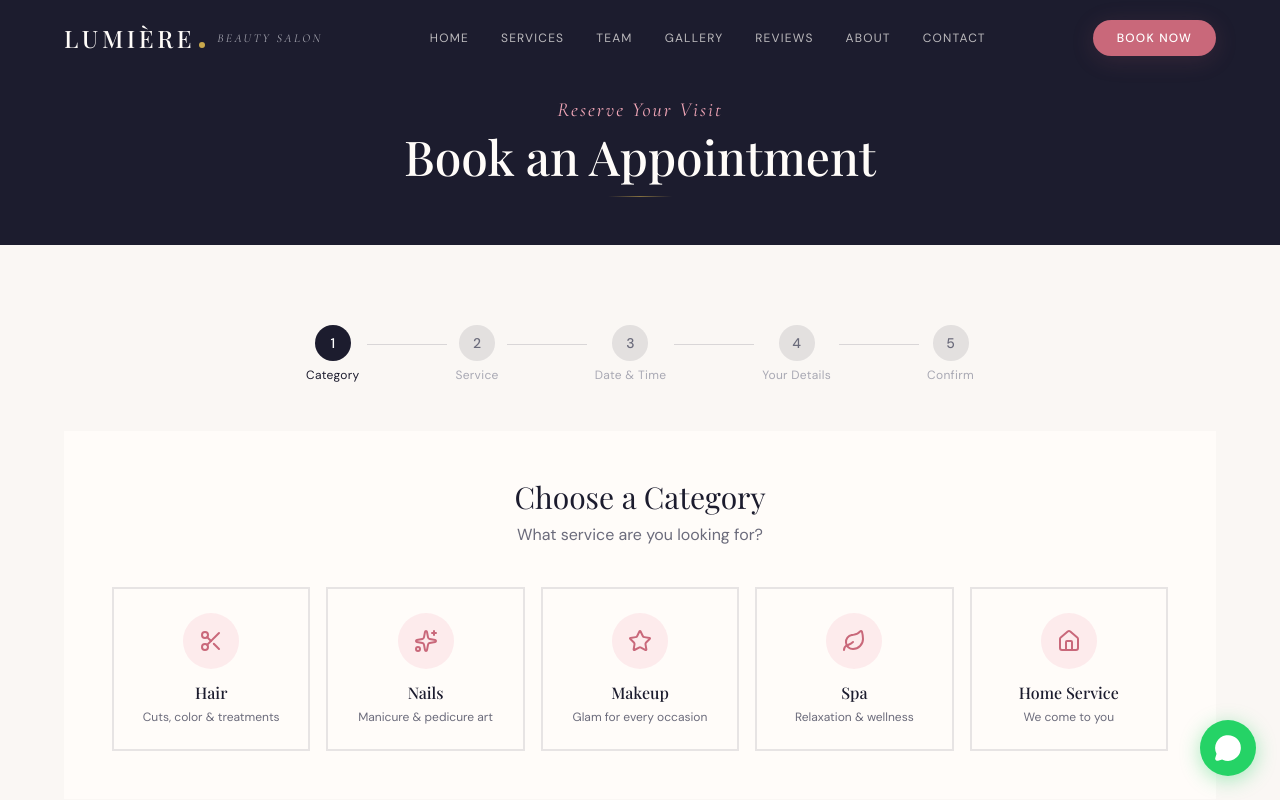
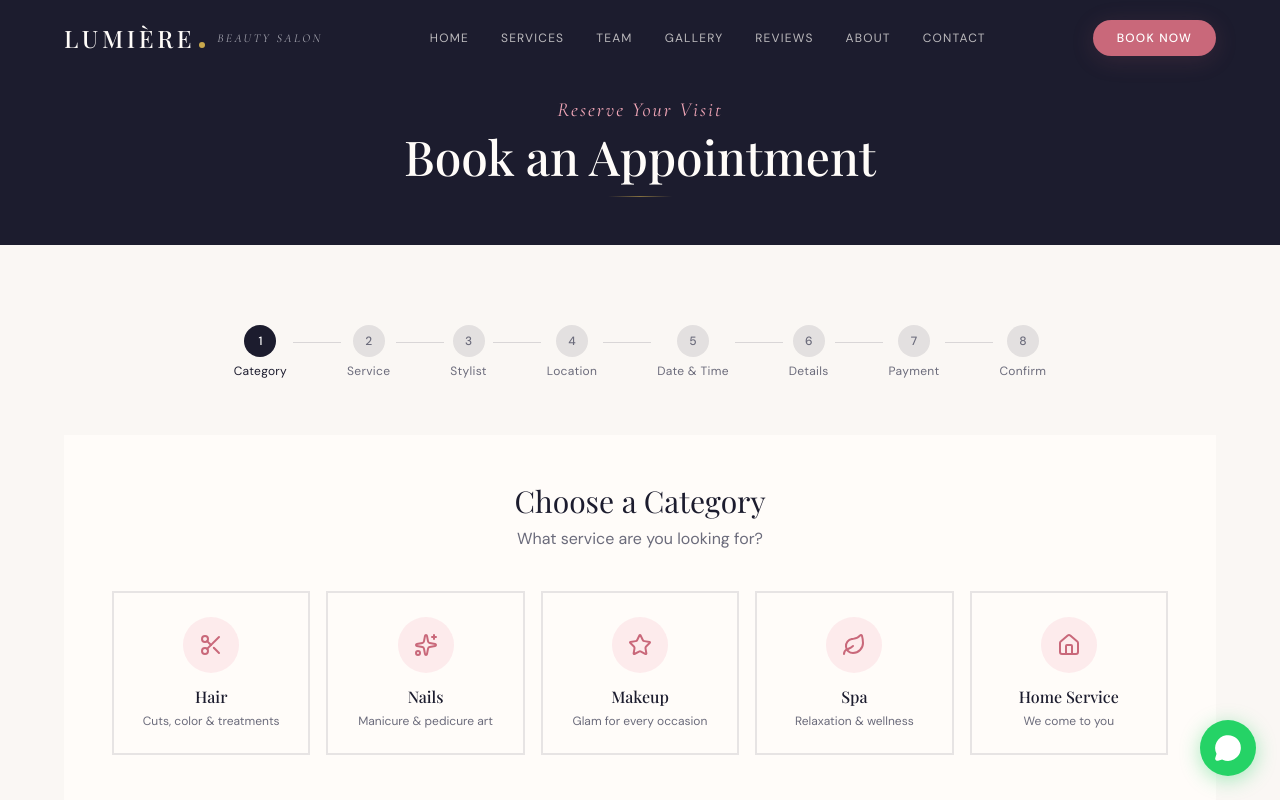
Before and after one commit to jastha131-dev/Salon-portal, a Next.js app: page /booking in a window 1280 px wide. Shown: the top 800 px of the page. Built offline with nearby package versions, Linux system fonts and the light colour scheme; a web font is replaced by a local one.

Commit message:
fix: store categorySlug in StepCategory; update BookingProgress to 8 steps

```diff
--- a/components/booking/BookingProgress.tsx
+++ b/components/booking/BookingProgress.tsx
@@ -3,19 +3,22 @@
 const steps = [
   { num: 1, label: 'Category' },
   { num: 2, label: 'Service' },
-  { num: 3, label: 'Date & Time' },
-  { num: 4, label: 'Your Details' },
-  { num: 5, label: 'Confirm' },
+  { num: 3, label: 'Stylist' },
+  { num: 4, label: 'Location' },
+  { num: 5, label: 'Date & Time' },
+  { num: 6, label: 'Details' },
+  { num: 7, label: 'Payment' },
+  { num: 8, label: 'Confirm' },
 ]
 
 export function BookingProgress({ currentStep }: { currentStep: number }) {
   return (
-    <div className="flex items-center justify-center mb-12">
+    <div className="flex items-center justify-center mb-12 overflow-x-auto pb-2">
       {steps.map((step, i) => (
-        <div key={step.num} className="flex items-center">
+        <div key={step.num} className="flex items-center flex-shrink-0">
           <div className="flex flex-col items-center">
             <div
-              className={`w-9 h-9 rounded-full flex items-center justify-center text-sm font-sans font-medium transition-all duration-300 ${
+              className={`w-8 h-8 rounded-full flex items-center justify-center text-xs font-sans font-medium transition-all duration-300 ${
                 currentStep > step.num
                   ? 'bg-rose-primary text-white'
                   : currentStep === step.num
@@ -23,11 +26,11 @@
                   : 'bg-charcoal/10 text-muted'
               }`}
             >
-              {currentStep > step.num ? <Check className="w-4 h-4" /> : step.num}
+              {currentStep > step.num ? <Check className="w-3.5 h-3.5" /> : step.num}
             </div>
             <span
-              className={`mt-1.5 font-sans text-xs tracking-wide hidden sm:block ${
-                currentStep >= step.num ? 'text-charcoal' : 'text-muted-light'
+              className={`mt-1.5 font-sans text-xs tracking-wide hidden md:block ${
+                currentStep >= step.num ? 'text-charcoal' : 'text-muted'
               }`}
             >
               {step.label}
@@ -35,7 +38,7 @@
           </div>
           {i < steps.length - 1 && (
             <div
-              className={`w-12 md:w-20 h-px mx-2 mb-5 transition-colors duration-300 ${
+              className={`w-8 md:w-12 h-px mx-1.5 mb-5 flex-shrink-0 transition-colors duration-300 ${
                 currentStep > step.num ? 'bg-rose-primary' : 'bg-charcoal/15'
               }`}
             />
--- a/components/booking/StepCategory.tsx
+++ b/components/booking/StepCategory.tsx
@@ -21,7 +21,7 @@
       <div className="grid grid-cols-2 md:grid-cols-3 lg:grid-cols-5 gap-4">
         {categories.map((cat, i) => {
           const Icon = cat.icon
-          const selected = booking.serviceId === cat.id
+          const selected = booking.categorySlug === cat.id
           return (
             <motion.button
               key={cat.id}
@@ -29,7 +29,7 @@
               animate={{ opacity: 1, y: 0 }}
               transition={{ delay: i * 0.07 }}
               onClick={() => {
-                updateBooking({ serviceId: cat.id })
+                updateBooking({ categorySlug: cat.id })
                 nextStep()
               }}
               className={`flex flex-col items-center p-6 border-2 transition-all duration-300 text-center hover:-translate-y-1 ${
```
